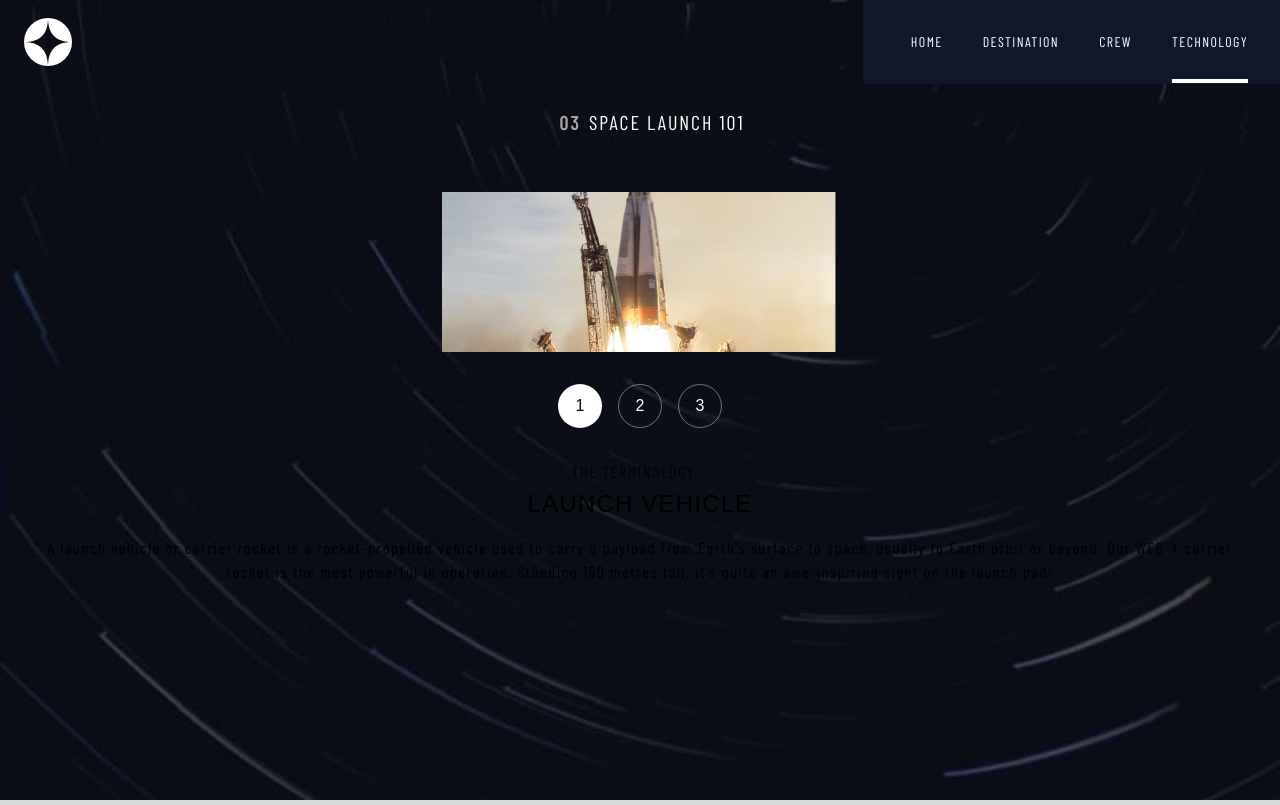
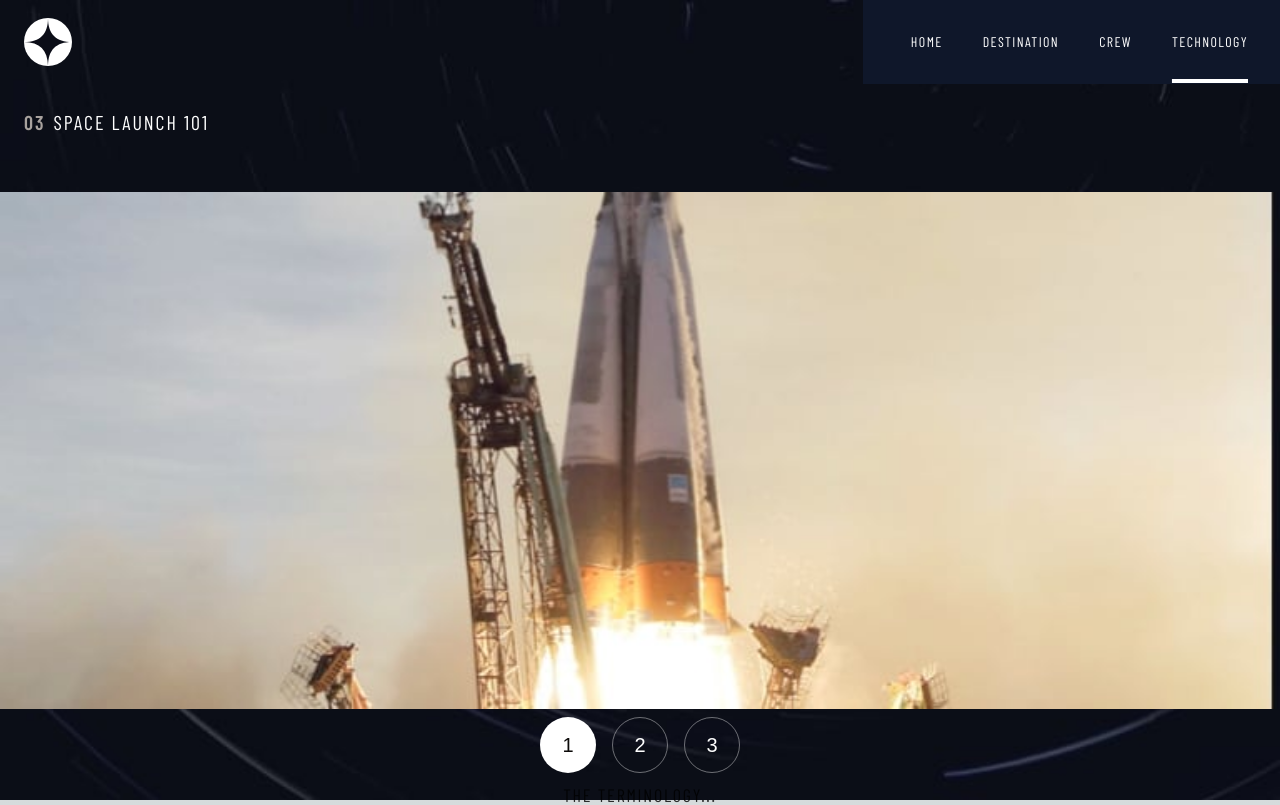
Before and after one commit to ferutizi/space-tourism, a Next.js app: page /technology in a window 1280 px wide. Shown: the top 805 px of the page. Built offline with nearby package versions, Linux system fonts and the light colour scheme; a web font is replaced by a local one.

Commit message:
talbet technology page styled

```diff
--- a/src/app/components/Subtitle.tsx
+++ b/src/app/components/Subtitle.tsx
@@ -12,7 +12,7 @@ export default function Subtitle (): JSX.Element {
   }
 
   return (
-    <h2 className='alter-font text-center text-white text-md tracking-widest md:text-left md:pl-6 md:text-xl md:my-6'>
+    <h2 className='alter-font text-center text-white text-md tracking-widest md:text-left md:pl-6 md:text-xl md:my-6 md:font-light'>
       <span className='me-2 text-stone-400 font-semibold'>
         {info[path][0]}
       </span>
--- a/src/app/technology/page.tsx
+++ b/src/app/technology/page.tsx
@@ -19,32 +19,32 @@ export default function TechnologyPage (): JSX.Element {
   return (
     <section className='technology h-screen'>
       <Header />
-      <article className='page-h flex flex-col items-center justify-start text-center pb-4'>
-        <Subtitle />
+      <Subtitle />
+      <article className='page-h flex flex-col items-center justify-start text-center pb-4 page-h-tablet md:justify-around'>
         <div className='flex flex-col items-center w-full'>
           <img
-            className='h-40 mt-8'
+            className='h-40 mt-8 md:w-full md:h-full'
             src={`/assets/images/technology/image-${normalizedName}-landscape.jpg`}
             alt={currentTech.name}
             title={currentTech.name}
           />
         </div>
-        <nav className='flex gap-4 my-8'>
+        <nav className='flex gap-4 my-8 md:my-2'>
           {data.technology.map((e, i) =>
             <div
               onClick={() => { handleTech(e.name) }}
               key={e.name}
-              className={`font-bell flex justify-center items-center w-11 h-11 rounded-full border border-opacity-40 border-white ${e.name === currentTech.name ? 'bg-white text-stone-950' : 'bg-transparent text-white'}`}
+              className={`font-bell flex justify-center items-center w-11 h-11 rounded-full border border-opacity-40 border-white md:w-14 md:h-14 md:text-xl ${e.name === currentTech.name ? 'bg-white text-stone-950' : 'bg-transparent text-white'}`}
             >{i + 1}
             </div>
           )}
         </nav>
-        <div>
+        <div className='mb-6'>
           <div className='flex flex-col gap-1'>
-            <p className='alter-font opacity-80 tracking-widest'>{'The terminology...'.toUpperCase()}</p>
-            <h1 className='font-bell text-2xl tracking-wider mb-4'>{currentTech.name.toUpperCase()}</h1>
+            <p className='alter-font opacity-80 tracking-widest md:font-thin md:text-lg md:mb-2'>{'The terminology...'.toUpperCase()}</p>
+            <h1 className='font-bell text-2xl tracking-wider mb-4 md:text-4xl'>{currentTech.name.toUpperCase()}</h1>
           </div>
-          <p className='alter-font font-thin mb-8 tracking-widest px-6'>{currentTech.description}</p>
+          <p className='alter-font font-thin mb-8 tracking-widest px-6 md:px-40'>{currentTech.description}</p>
         </div>
       </article>
     </section>
```
